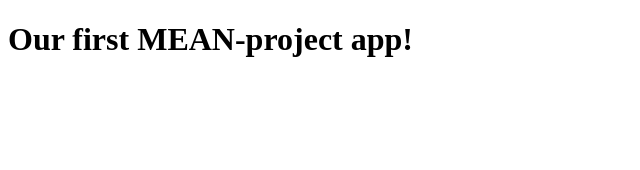
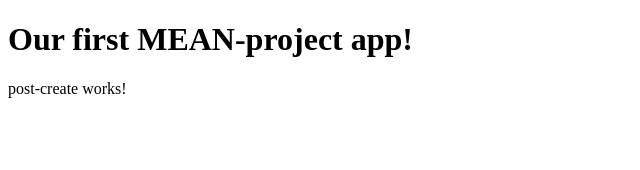
Before and after one commit to joaorelogio/MEAN-project, an Angular app: page / in a window 1280 px wide. Shown: the top 170 px of the page, without its empty margins (0-640 px from the left). Built offline with nearby package versions, Linux system fonts and the light colour scheme.

Commit message:
Youtube video timestamp

```diff
--- a/src/app/app.component.html
+++ b/src/app/app.component.html
@@ -2,4 +2,6 @@
   Our first {{ title }} app!
 </h1>
 
+<app-post-create></app-post-create>
+
 <router-outlet></router-outlet>
```
Also changed, not shown: 1 other file (tests, documents, lock files or other folders).
